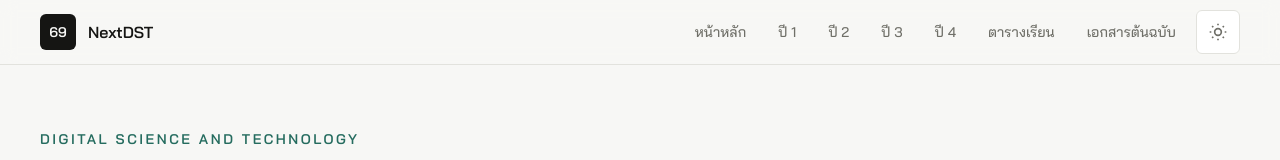
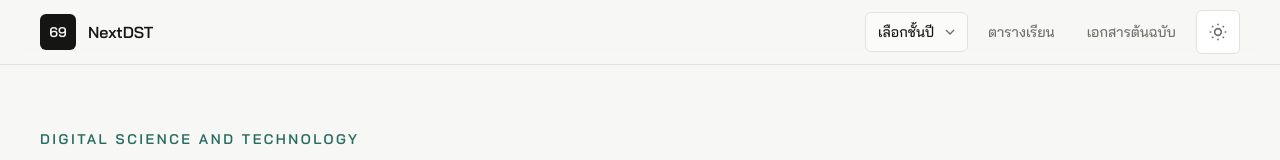
Before and after one commit to SXTIER/next69_dst, a Next.js app: page / in a window 1280 px wide. Shown: the top 160 px of the page. Built offline with nearby package versions, Linux system fonts and the light colour scheme.

Commit message:
add nav year sort

```diff
--- a/app/components/course-explorer/navigation.tsx
+++ b/app/components/course-explorer/navigation.tsx
@@ -1,6 +1,7 @@
 "use client";
 
 import Link from "next/link";
+import { useRouter } from "next/navigation";
 import { AnimatePresence, motion, useReducedMotion } from "framer-motion";
 import type { ReactNode } from "react";
 import { useEffect, useState } from "react";
@@ -9,6 +10,9 @@ import { getYearCopy, yearOptions } from "./year-copy";
 import { BurgerIcon, CloseIcon, DocumentIcon, HomeIcon, MoonIcon, ScheduleIcon, SunIcon, YearNavIcon, motionTiming, stateTransition } from "./ui";
 
 export function DesktopNav({ activeYear }: { activeYear?: number }) {
+  const router = useRouter();
+  const [yearValue, setYearValue] = useState(activeYear ? String(activeYear) : "home");
+
   return (
     <header className="sticky top-0 z-40 hidden border-b border-[var(--line)] bg-[color-mix(in_srgb,var(--page)_88%,transparent)] backdrop-blur md:block">
       <nav className="mx-auto flex h-16 max-w-7xl items-center justify-between px-8 lg:px-10">
@@ -17,21 +21,13 @@ export function DesktopNav({ activeYear }: { activeYear?: number }) {
           <span>NextDST</span>
         </Link>
         <div className="flex items-center gap-2 text-sm font-medium text-[var(--muted)]">
-          <Link className="rounded-md px-3 py-2 transition hover:bg-[var(--panel-soft)] hover:text-[var(--text)] active:scale-[0.98]" href="/#years">
-            หน้าหลัก
-          </Link>
-          {yearOptions.map((year) => (
-            <Link
-              key={year}
-              aria-current={activeYear === year ? "page" : undefined}
-              className={`rounded-md px-3 py-2 transition hover:bg-[var(--panel-soft)] hover:text-[var(--text)] active:scale-[0.98] ${
-                activeYear === year ? "bg-[var(--panel-soft)] text-[var(--text)]" : ""
-              }`}
-              href={`/year/${year}`}
-            >
-              {getYearCopy(year).navLabel}
-            </Link>
-          ))}
+          <YearPicker
+            value={yearValue}
+            onChange={(year) => {
+              setYearValue(year);
+              router.push(year === "home" ? "/#years" : `/year/${year}`);
+            }}
+          />
           <Link className="rounded-md px-3 py-2 transition hover:bg-[var(--panel-soft)] hover:text-[var(--text)] active:scale-[0.98]" href="/schedule">
             ตารางเรียน
           </Link>
@@ -47,6 +43,35 @@ export function DesktopNav({ activeYear }: { activeYear?: number }) {
         </div>
       </nav>
     </header>
+  );
+}
+
+function YearPicker({ value, onChange }: { value: string; onChange: (year: string) => void }) {
+  return (
+    <label className="relative">
+      <span className="sr-only">เลือกชั้นปี</span>
+      <select
+        value={value}
+        onChange={(e) => onChange(e.target.value)}
+        className="h-10 appearance-none rounded-md border border-[var(--line)] bg-[var(--field)] px-3 pr-8 text-sm font-medium text-[var(--text)] outline-none transition focus:border-[var(--accent)] focus:ring-2 focus:ring-[var(--accent-soft)]"
+      >
+        <option value="home">เลือกชั้นปี</option>
+        {yearOptions.map((year) => (
+          <option key={year} value={year}>
+            {getYearCopy(year).navLabel}
+          </option>
+        ))}
+      </select>
+      <ChevronDown className="pointer-events-none absolute right-2.5 top-1/2 h-4 w-4 -translate-y-1/2 text-[var(--muted)]" />
+    </label>
+  );
+}
+
+function ChevronDown({ className }: { className?: string }) {
+  return (
+    <svg aria-hidden="true" viewBox="0 0 24 24" className={className} fill="none" stroke="currentColor" strokeWidth="2">
+      <path d="m6 9 6 6 6-6" />
+    </svg>
   );
 }
 
```
